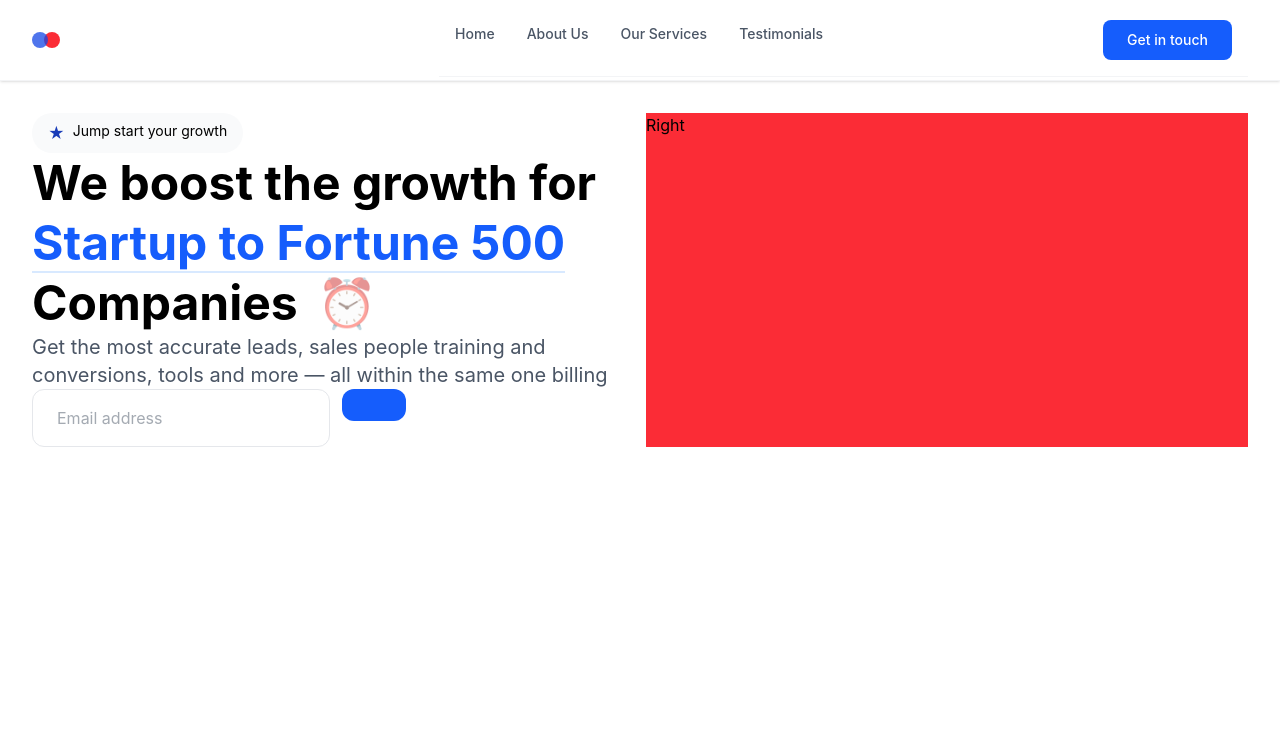
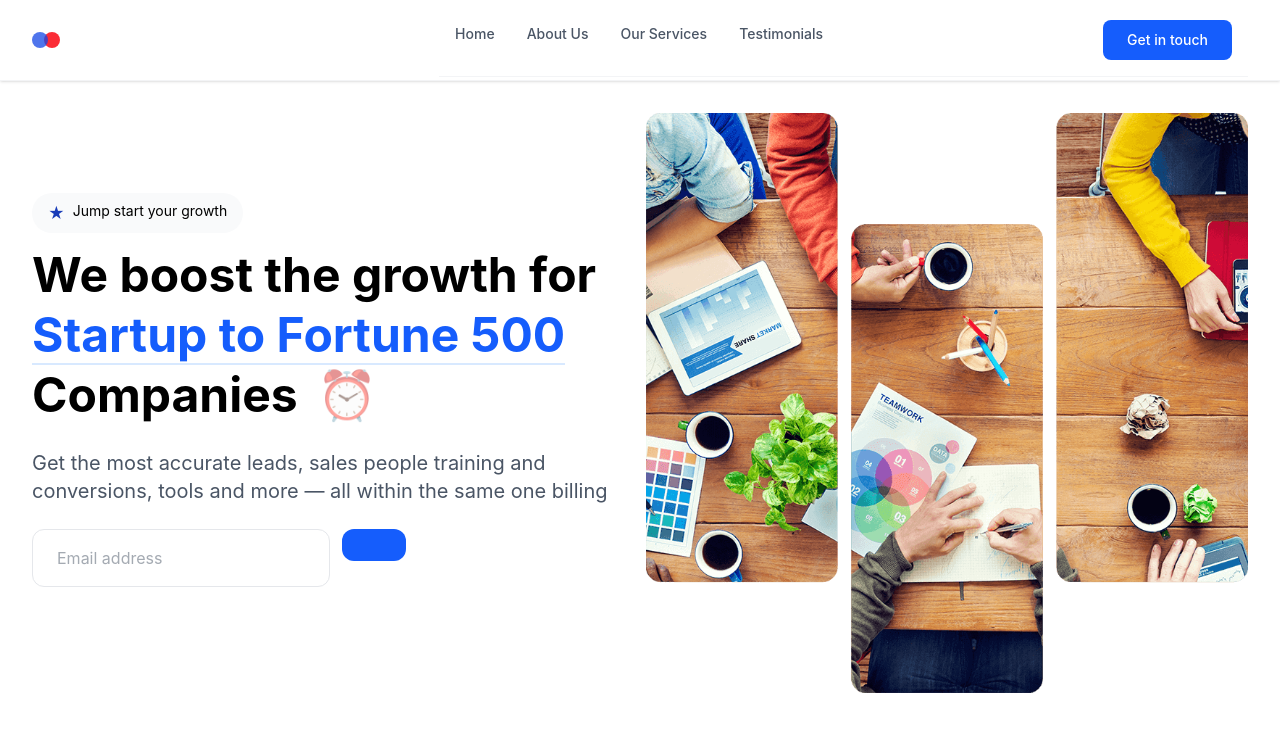
Before and after one commit to Akelvino/Landing_page-in-tailwind, a website: page index.html in a window 1280 px wide. Drawn offline with nearby package versions, Linux system fonts and the light colour scheme.

Commit message:
Finished right side

```diff
--- a/index.html
+++ b/index.html
@@ -33,12 +33,12 @@
     <section id="hero" class="mt-8">
         <div class="container mx-auto px-4 sm:px-6 lg:px-8 ">
             <div class="flex flex-col md:flex-row gap-3 justify-center">
-                <div class="w-full md:w-1/2">
+                <div class="w-full md:w-1/2 md:pt-20">
                     <div class="flex flex-row gap-2  group bg-gray-50 w-fit px-4 py-2 rounded-full hover:bg-gray-100 cursor-pointer transition-colors">
                         <span class="text-blue-800 group-hover:scale-110 group-hover:text-amber-300">★</span>
                         <span class="text-sm font-md">Jump start your growth</span>
                     </div>
-                    <h1 class="text-3xl md:text-4xl lg:text-5xl font-bold leading-tight">
+                    <h1 class="text-3xl md:text-4xl lg:text-5xl font-bold leading-tight py-3">
                         We boost the growth for
                         <span class="text-blue-600 relative inline-block">Startup to Fortune 500
                             <span class="absolute bottom-0 left-0 w-full h-0.5 bg-blue-200/60"></span>
@@ -47,14 +47,18 @@
                         Companies
                         <span class="inline-block ml-2 animate-pulse ">⏰</span>
                     </h1>
-                    <p class="text-gray-600 text-lg md:text-xl max-w-xl">Get the most accurate leads, sales people training and conversions, tools and more — all within the same one billing</p>
-                    <button class="flex gap-3 max-w-md">
+                    <p class="text-gray-600 text-lg md:text-xl max-w-xl py-3">Get the most accurate leads, sales people training and conversions, tools and more — all within the same one billing</p>
+                    <button class="flex gap-3 max-w-md py-3">
                         <input type="emai" placeholder="Email address" class="flex-1 px-6 py-4 border border-gray-200 rounded-xl focus:outline-none focus:border-blue-600 focus:ring-2 focus:ring-blue-100 transition-all text-gray-600">
                         <i class="ri-arrow-right-long-line bg-blue-600 text-white px-8 py-4 rounded-xl hover:bg-blue-700 cursor-pointer transition-all hover:shadow-lg hover:shadow-blue-300"></i>
                     </button>
 
                 </div>
-                <div class="bg-red-500 w-full md:w-1/2">Right</div>
+                <div class="w-full md:w-1/2 mt-16 md:mt-0">
+                    <div class="relative rounded-lg">
+                    <img src="./img/hero-image.png" alt="hero-image" class="relative z-10 hover:scale-[1.02] transition-transform duration-300">
+                    </div>
+                </div>
             </div>
         </div>
     </section>
```
Also changed, not shown: img/amazon.png (added), img/hero-image.png (added), img/meundies.png (added), img/sitepoint.png (added), img/slack.png (added), img/woocommerce.png (added), src/output.css.
